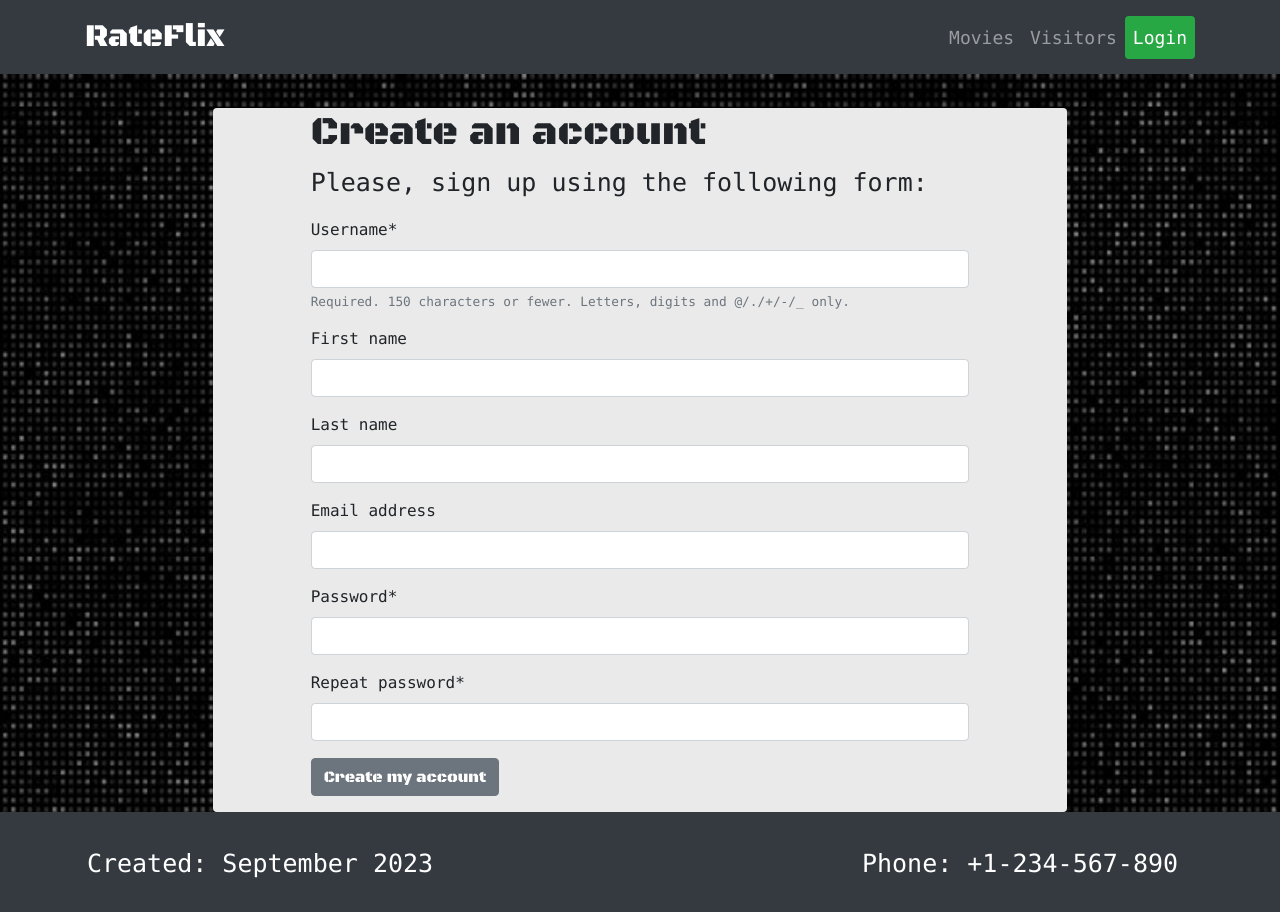
After one commit to CaCtUs1k/rating-movie-platform, a Django app: page /register/ in a window 1280 px wide. The commit adds this page. Run offline with Django 4.2, Linux system fonts and the light colour scheme; some libraries are stand-ins or nearby versions.

Commit message:
Add register feature

```diff
--- a/core/settings.py
+++ b/core/settings.py
@@ -138,6 +138,10 @@ STATICFILES_DIRS = [
 
 STATIC_ROOT = BASE_DIR / "staticfiles"
 
+MEDIA_URL = 'media/'
+
+MEDIA_ROOT = BASE_DIR / "media"
+
 # Default primary key field type
 # https://docs.djangoproject.com/en/4.2/ref/settings/#default-auto-field
 
--- a/movie_rating_platform/forms.py
+++ b/movie_rating_platform/forms.py
@@ -2,6 +2,12 @@ from django import forms
 from django.contrib.auth.forms import UserCreationForm
 
 from movie_rating_platform.models import Visitor, Rating
+
+
+class AvatarForm(forms.ModelForm):
+    class Meta:
+        model = Visitor
+        fields = ['avatar']
 
 
 class MovieSearchForm(forms.Form):
@@ -57,3 +63,18 @@ class CreateOrUpdateRatingForm(forms.ModelForm):
             "value": "",
             "description": "",
         }
+
+
+class UserRegistrationForm(forms.ModelForm):
+    password = forms.CharField(label='Password', widget=forms.PasswordInput)
+    password2 = forms.CharField(label='Repeat password', widget=forms.PasswordInput)
+
+    class Meta:
+        model = Visitor
+        fields = ('username', 'first_name', 'last_name', 'email')
+
+    def clean_password2(self):
+        cd = self.cleaned_data
+        if cd['password'] != cd['password2']:
+            raise forms.ValidationError('Passwords don\'t match.')
+        return cd['password2']
--- a/movie_rating_platform/models.py
+++ b/movie_rating_platform/models.py
@@ -51,6 +51,7 @@ class Visitor(AbstractUser):
         Movie,
         "users",
     )
+    avatar = models.ImageField(upload_to='avatars/', default='avatars/black.jpg')
 
     def get_absolute_url(self):
         return reverse("movie_rating:visitor-detail", kwargs={"pk": self.pk})
--- a/movie_rating_platform/static/css/styles.css
+++ b/movie_rating_platform/static/css/styles.css
@@ -36,6 +36,12 @@ a.navbar-brand {
 
 
 /* body */
+
+.background {
+    width: 100%;
+    height: 100%;
+}
+
 body {
     position: relative;
     margin-bottom: 300px;
@@ -58,7 +64,9 @@ body {
     width: 80%;
     margin-left: auto;
     margin-right: auto;
-    background-color: aliceblue;
+    background-color: #eaeaea;
+    min-height: 500px;
+    margin-top: 30px;
 }
 /* Footer */
 
@@ -268,6 +276,11 @@ input.btn-primary:hover {
     border: 3px solid black;
     margin: 10px 0;
 }
+
+.visitor-card .visitor-avatar {
+    padding-left: 0;
+}
+
 .visitor-avatar {
     display: block;
     height: 150px;
--- a/movie_rating_platform/urls.py
+++ b/movie_rating_platform/urls.py
@@ -16,11 +16,13 @@ from movie_rating_platform.views import (
     RatingUpdateView,
     RatingDeleteView,
     toggle_assign_to_movie,
+    register, change_avatar,
 )
 
 app_name = "movie_rating"
 
 urlpatterns = [
+    path("register/", register, name="register"),
     path("", index, name="index"),
     path("movies/", MovieListView.as_view(), name="movie-list"),
     path("movies/create/", MovieCreateView.as_view(), name="movie-create"),
@@ -58,6 +60,7 @@ urlpatterns = [
     path("users/", VisitorListView.as_view(), name="visitor-list"),
     path("users/create/", VisitorCreateView.as_view(), name="visitor-create"),
     path("users/<int:pk>/", VisitorDetailView.as_view(), name="visitor-detail"),
+    path("users/<int:pk>/update_avatar", change_avatar, name="avatar-change"),
     path(
         "users/<int:pk>/update/",
         VisitorUpdateView.as_view(),
@@ -68,4 +71,5 @@ urlpatterns = [
         VisitorDeleteView.as_view(),
         name="visitor-delete",
     ),
+
 ]
--- a/movie_rating_platform/views.py
+++ b/movie_rating_platform/views.py
@@ -12,7 +12,7 @@ from movie_rating_platform.forms import (
     VisitorCreationForm,
     VisitorSearchForm,
     VisitorUpdateForm,
-    CreateOrUpdateRatingForm,
+    CreateOrUpdateRatingForm, UserRegistrationForm, AvatarForm,
 )
 from movie_rating_platform.models import Movie, Rating, Genre, Visitor
 
@@ -170,3 +170,29 @@ def toggle_assign_to_movie(request, pk):
     else:
         visitor.wishlist.add(pk)
     return HttpResponseRedirect(reverse("movie_rating:movie-detail", args=[pk]))
+
+
+def register(request):
+    if request.method == 'POST':
+        user_form = UserRegistrationForm(request.POST)
+        if user_form.is_valid():
+            # Create a new user object but avoid saving it yet
+            new_user = user_form.save(commit=False)
+            # Set the chosen password
+            new_user.set_password(user_form.cleaned_data['password'])
+            # Save the User object
+            new_user.save()
+            return render(request, 'registration/register_done.html', {'new_user': new_user})
+    else:
+        user_form = UserRegistrationForm()
+    return render(request, 'registration/register.html', {'user_form': user_form})
+
+def change_avatar(request, pk):
+    if request.method == 'POST':
+        form = AvatarForm(request.POST, request.FILES, instance=request.user)
+        if form.is_valid():
+            form.save()
+            return redirect('movie_rating:user-detail', pk=pk)
+    else:
+        form = AvatarForm(instance=request.user)
+    return render(request, 'movie_rating_platform/avatar_change.html', {'form': form})
--- a/templates/base.html
+++ b/templates/base.html
@@ -16,16 +16,18 @@
     {% include "includes/header.html" %}
   {% endblock %}
 
+  <img style="display: block; position: absolute; background-size: auto;
+" class="background" src="{% static 'images/back2.jpg' %}">
 
   <div class="container-fluid mt-1">
     <div class="row">
-      <div class="col-sm-1">
+      <div class="col-sm-2">
 
         {% block left_content %}
         {% endblock %}
 
       </div>
-      <div class="col-sm-10 main_content rounded">
+      <div class="col-sm-8 main_content rounded">
 
         {% block content %}
         {% endblock %}
@@ -35,7 +37,7 @@
         {% endblock %}
 
       </div>
-      <div class="col-sm-1">
+      <div class="col-sm-2">
 
         {% block right_content %}
         {% endblock %}
--- a/templates/movie_rating_platform/movie_list.html
+++ b/templates/movie_rating_platform/movie_list.html
@@ -1,4 +1,5 @@
 {% extends "base.html" %}
+{% load static %}
 {% load query_transform %}
 {% load crispy_forms_filters %}
 
@@ -31,8 +32,8 @@
   {% if movie_list %}
     {% for movie in movie_list %}
       <div class="model-show">
-        <div class="col-sm-3">
-          <img class="photo" src="../../movie_rating_platform/static/images/poster.jpg" alt="Poster">
+        <div class="pl-0">
+          <img style="border-radius: 20px" class="photo" src="{% static 'images/poster.jpg' %}" alt="Poster">
         </div>
         <div class="col-sm-9">
           <a class="model-instance" href="{% url 'movie_rating:movie-detail' pk=movie.pk %}"><strong>{{ movie }}</strong></a>
--- a/templates/registration/login.html
+++ b/templates/registration/login.html
@@ -2,7 +2,7 @@
 {% load crispy_forms_filters %}
 
 {% block content %}
-  <div class="centered">
+  <div style="margin-top: 70px" class="centered">
     {% if form.errors %}
       <p>Your username and password didn't match. Please try again.</p>
     {% endif %}
@@ -19,6 +19,7 @@
 
       <input type="submit" value="Login" class="btn btn-primary" />
       <input type="hidden" name="next" value="{{ next }}" />
+      <a style="float: right" class="btn btn-secondary" href="{% url 'movie_rating:register' %}">Register</a>
     </form>
   </div>
 {% endblock %}
--- /dev/null
+++ b/templates/registration/register.html
@@ -0,0 +1,14 @@
+{% extends "base.html" %}
+{% load crispy_forms_filters %}
+
+{% block content %}
+  <div class="centered">
+    <h1>Create an account</h1>
+    <p>Please, sign up using the following form:</p>
+    <form action="." method="post">
+      {{ user_form|crispy }}
+      {% csrf_token %}
+      <p><input class="btn btn-secondary" type="submit" value="Create my account"></p>
+    </form>
+  </div>
+{% endblock %}
```
Also changed, not shown: templates/registration/register_done.html (added, +10 -0 lines).
